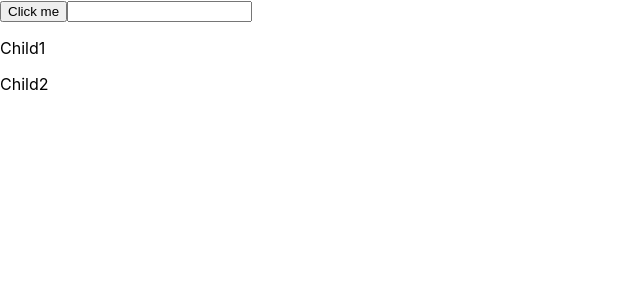
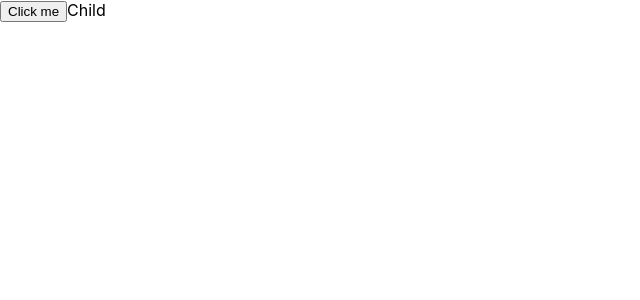
Before and after one commit to Ayush17112002/lec2, a React (Create React App) app in the folder React/first-react-app/: page / in a window 1280 px wide. Shown: the top 300 px of the page, without its empty margins (0-640 px from the left). Built offline with nearby package versions, Linux system fonts and the light colour scheme.

Commit message:
Lec 12 completed, useCallback

```diff
--- a/React/first-react-app/src/App.js
+++ b/React/first-react-app/src/App.js
@@ -1,8 +1,9 @@
 import React, { useEffect, useState } from "react";
-import Lec11 from "./Lec11/Lec11";
 // import Lec10 from "./Lec10/Lec10";
+// import Lec11 from "./Lec11/Lec11";
+import Lec12 from "./Lec12/Lec12";
 function App() {
-  return <Lec11 />;
+  return <Lec12 />;
 }
 
 export default App;
--- /dev/null
+++ b/React/first-react-app/src/Lec12/Lec12.js
@@ -0,0 +1,30 @@
+/**
+ * useCallback -> It lets you cache the function definition
+ */
+
+import { memo, useCallback, useState } from "react";
+
+export default function Lec12() {
+  const [state, setState] = useState("");
+  const myFunction = useCallback(function expensiveFunction() {
+    for (let i = 0; i < 1e9; i++) {}
+  }, []);
+
+  return (
+    <>
+      <button
+        onClick={(e) => {
+          setState((state) => state + 1);
+        }}
+      >
+        Click me
+      </button>
+      <Child fn={myFunction} />
+    </>
+  );
+}
+
+const Child = memo(() => {
+  console.log("child rendered");
+  return <>Child</>;
+});
```
